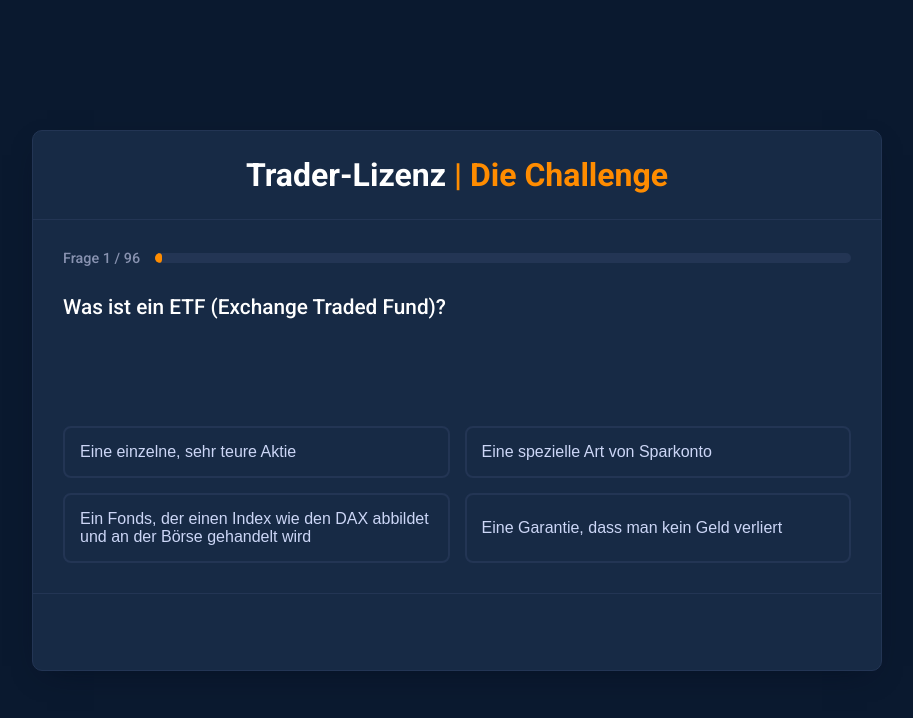
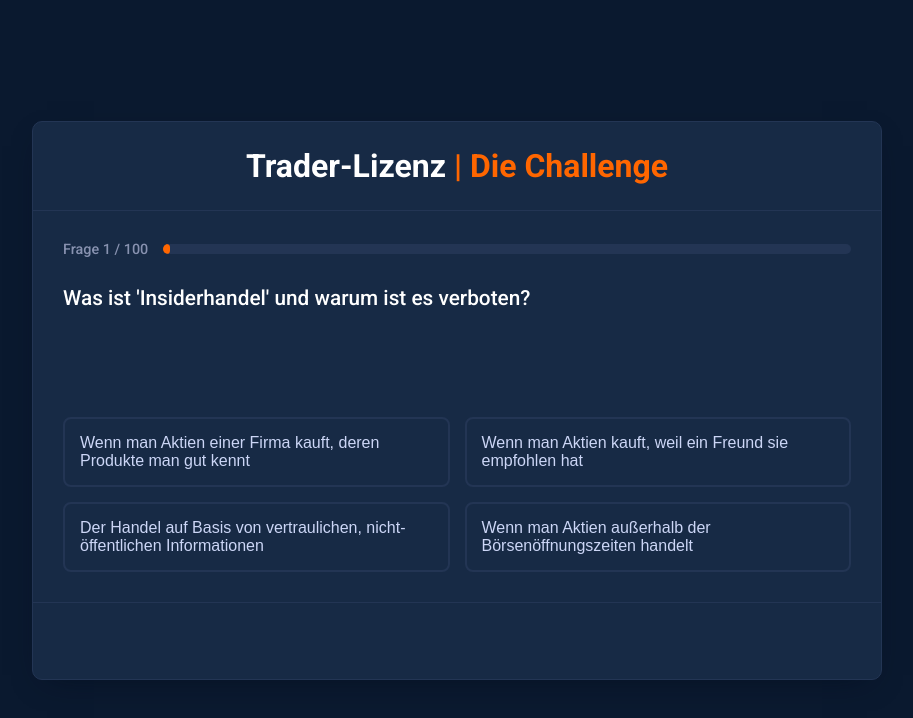
Before and after one commit to mkleh78/boersenfuehrerschein, a plain HTML site: page index.html in a window 1280 px wide. Shown: the whole page, without its empty margins (183-1096 px from the left). Drawn offline with Linux system fonts and the light colour scheme.

Commit message:
Add more trading questions and refine layout

```diff
--- a/index.html
+++ b/index.html
@@ -14,7 +14,7 @@
             --primary: #172A45;       /* Lighter Navy for containers */
             --text-light: #CCD6F6;    /* Light text */
             --text-mid: #8892B0;      /* Medium/subtle text */
-            --accent-orange: #FF8C00; /* Bright Orange for accents */
+            --accent-orange: #FF6600; /* Bright Orange similar to just-options.de */
             --accent-green: #2ecc71;  /* Success green */
             --accent-red: #e74c3c;    /* Error red */
             --border-color: #233554;  /* Border color */
@@ -392,9 +392,9 @@
                 { question: "Was ist das 'Emittentenrisiko'?", answers: [{ text: "Das Risiko, dass der Herausgeber eines Wertpapiers (z.B. Zertifikat) pleitegeht", correct: true, rationale: "Genau. Bei ETFs ist dieses Risiko durch das 'Sondervermögen' stark minimiert, bei Zertifikaten besteht es aber voll." }, { text: "Das Risiko, dass ein Unternehmen schlechte Nachrichten veröffentlicht", correct: false, rationale: "Falsch. Das ist ein allgemeines Marktrisiko oder unternehmensspezifisches Risiko." }, { text: "Das Risiko, dass die Börse gehackt wird", correct: false, rationale: "Falsch. Das wäre ein operatives Risiko." }, { text: "Das Risiko, dass man die falschen Aktien kauft", correct: false, rationale: "Falsch. Das ist dein persönliches Anlagerisiko." }] },
                 { question: "Was ist der Unterschied zwischen Investieren und Spekulieren?", answers: [{ text: "Investieren ist langfristig, Spekulieren ist kurzfristig", correct: true, rationale: "Das ist die klassische Abgrenzung. Investoren kaufen einen Teil eines Unternehmens, Spekulanten wetten auf kurzfristige Kursbewegungen." }, { text: "Investieren ist sicher, Spekulieren ist riskant", correct: false, rationale: "Falsch. Jede Anlage an der Börse birgt Risiken. Spekulieren ist aber in der Regel deutlich riskanter." }, { text: "Investieren ist mit Aktien, Spekulieren mit ETFs", correct: false, rationale: "Falsch. Man kann mit beiden Instrumenten sowohl investieren als auch spekulieren." }, { text: "Es gibt keinen Unterschied", correct: false, rationale: "Falsch. Der Zeithorizont und die Motivation sind fundamental unterschiedlich." }] },
                 { question: "Warum ist es sinnvoll, regelmäßig sein Portfolio zu überprüfen?", answers: [{ text: "Um die ursprüngliche Risikoverteilung wiederherzustellen ('Rebalancing')", correct: true, rationale: "Genau. Durch Kursentwicklungen kann sich die Gewichtung verschieben, die man dann wieder anpassen sollte." }, { text: "Um jeden Tag Aktien zu kaufen und verkaufen", correct: false, rationale: "Falsch. Regelmäßig bedeutet z.B. einmal im Jahr, nicht täglich." }, { text: "Weil der Broker das vorschreibt", correct: false, rationale: "Falsch. Das ist deine eigene Verantwortung." }, { text: "Um die besten Aktien zu finden", correct: false, rationale: "Falsch. Die Überprüfung dient der Pflege des Bestehenden, nicht unbedingt der Suche nach Neuem." }] },
+                { question: "Was ist eine Option im Börsenhandel?", answers: [{ text: "Ein Vertrag, der das Recht gibt, einen Basiswert zu einem festen Preis zu kaufen oder zu verkaufen", correct: true, rationale: "Richtig. Optionen gewähren ein Recht, aber keine Pflicht, und haben ein Ablaufdatum." }, { text: "Eine Aktie mit besonders vielen Wahlmöglichkeiten", correct: false, rationale: "Falsch. Eine Option ist ein Derivat, keine spezielle Aktie." }, { text: "Ein Garantieschein für Dividenden", correct: false, rationale: "Falsch. Optionen geben keine Dividenden." }, { text: "Ein Sparplan mit festen Zinsen", correct: false, rationale: "Falsch. Optionen sind spekulative Derivate." }] },
                 { question: "Was ist ein 'Warrant' (Optionsschein)?", answers: [{ text: "Ein Wertpapier, das dem Inhaber das Recht gibt, eine Aktie zu einem bestimmten Preis zu kaufen oder zu verkaufen", correct: true, rationale: "Korrekt. Sie haben eine Hebelwirkung und sind hochspekulativ, daher für Anfänger ungeeignet." }, { text: "Eine Garantie für eine Dividende", correct: false, rationale: "Falsch. So eine Garantie gibt es nicht." }, { text: "Ein Anteil an einem Immobilienfonds", correct: false, rationale: "Falsch. Das wäre ein Immobilienfonds-Anteil." }, { text: "Der englische Begriff für eine Anleihe", correct: false, rationale: "Falsch. Eine Anleihe heißt auf Englisch 'bond'." }] },
                 { question: "Was ist ein 'Future' (Terminkontrakt)?", answers: [{ text: "Ein verbindlicher Vertrag, eine Ware zu einem festgelegten Preis an einem zukünftigen Datum zu kaufen/verkaufen", correct: true, rationale: "Korrekt. Futures sind komplexe Derivate für Profis, um sich gegen Preisschwankungen abzusichern oder zu spekulieren." }, { text: "Eine Vorhersage über die zukünftige Entwicklung einer Aktie", correct: false, rationale: "Falsch. Es ist ein bindender Vertrag, keine bloße Vorhersage." }, { text: "Eine Aktie mit garantierter Zukunft", correct: false, rationale: "Falsch. So etwas gibt es nicht." }, { text: "Ein langfristiger Sparplan", correct: false, rationale: "Falsch. Es ist ein Instrument für den Handel, nicht primär zum Sparen." }] },
-                { text: "Eine zweite Version einer Aktie", correct: false, rationale: "Falsch. So etwas gibt es nicht." },
                 { question: "Was ist ein 'Robo-Advisor'?", answers: [{ text: "Eine digitale Plattform, die automatisiert ein diversifiziertes Portfolio für Anleger erstellt und verwaltet", correct: true, rationale: "Genau. Sie sind eine kostengünstige Alternative zur klassischen Vermögensverwaltung." }, { text: "Ein Roboter, der an der Börse handelt", correct: false, rationale: "Falsch. Es ist eine Software (Algorithmus), kein physischer Roboter." }, { text: "Ein Berater, der nur per Chat erreichbar ist", correct: false, rationale: "Falsch. Der Kern ist die Automatisierung, nicht der Kommunikationskanal." }, { text: "Eine Betrugsmasche mit Trading-Bots", correct: false, rationale: "Falsch. Seriöse Robo-Advisor sind regulierte Finanzdienstleister." }] },
                 { question: "Was ist besser: 'Market Timing' oder 'Time in the Market'?", answers: [{ text: "'Time in the Market' (lange investiert bleiben)", correct: true, rationale: "Korrekt. Statistiken zeigen, dass es wichtiger ist, langfristig investiert zu bleiben, als zu versuchen, den perfekten Ein- und Ausstiegszeitpunkt zu erwischen." }, { text: "'Market Timing' (den perfekten Zeitpunkt erwischen)", correct: false, rationale: "Falsch. Selbst Profis scheitern meist daran. Das Risiko, die besten Tage zu verpassen, ist zu hoch." }, { text: "Beides ist gleich gut", correct: false, rationale: "Falsch. Für die meisten Anleger ist 'Time in the Market' die deutlich erfolgreichere Strategie." }, { text: "Auf sein Bauchgefühl hören", correct: false, rationale: "Falsch. Das Bauchgefühl wird von Angst und Gier geleitet und ist ein schlechter Ratgeber." }] },
             ],
@@ -417,7 +417,9 @@
                 { question: "Was ist eine 'Market-Order'?", answers: [{ text: "Ein Auftrag, der zum nächstbesten verfügbaren Preis ausgeführt wird", correct: true, rationale: "Richtig. Es wird sofort ausgeführt, aber man hat keine Kontrolle über den genauen Preis." }, { text: "Ein Auftrag, der nur zu einem bestimmten, festgelegten Preis ausgeführt wird", correct: false, rationale: "Falsch. Das wäre eine 'Limit-Order'." }, { text: "Ein Auftrag, der nur am Wochenende platziert werden kann", correct: false, rationale: "Falsch. Order können jederzeit platziert, aber nur zu Handelszeiten ausgeführt werden." }, { text: "Ein Auftrag, der den ganzen Markt aufkauft", correct: false, rationale: "Falsch. Das wäre wohl etwas zu teuer. Es ist eine Art der Auftragsausführung." }] },
                 { question: "Was ist eine 'Limit-Order'?", answers: [{ text: "Ein Auftrag, der nur zu einem von dir festgelegten Preis (oder besser) ausgeführt wird", correct: true, rationale: "Genau. Man hat die Kontrolle über den Preis, aber keine Garantie für die Ausführung." }, { text: "Ein Auftrag, der sofort zum besten Preis ausgeführt wird", correct: false, rationale: "Falsch. Das wäre eine 'Market-Order'." }, { text: "Ein Auftrag, der die Anzahl der Aktien limitiert, die man kaufen kann", correct: false, rationale: "Falsch. Man legt den Preis fest, nicht die maximale Anzahl." }, { text: "Ein Auftrag, der nur für eine begrenzte Zeit gültig ist", correct: false, rationale: "Falsch. Man kann eine Gültigkeit festlegen, aber die Definition ist der Preis." }] },
                 { question: "Was ist ein 'Stop-Loss-Order'?", answers: [{ text: "Ein Verkaufsauftrag, der bei Erreichen eines Kurses automatisch ausgelöst wird, um Verluste zu begrenzen", correct: true, rationale: "Genau. Er dient zur Begrenzung von Verlusten, kann sie aber nicht garantieren." }, { text: "Ein Auftrag, der den Handel stoppt, wenn man zu viel verliert", correct: false, rationale: "Falsch. Er stoppt nicht den Handel, sondern verkauft eine bestimmte Position." }, { text: "Ein Kaufauftrag für sehr günstige Aktien", correct: false, rationale: "Falsch. Es ist ein Verkaufsauftrag zur Risikobegrenzung." }, { text: "Ein Auftrag, der Verluste verhindert", correct: false, rationale: "Falsch. Er kann Verluste nicht verhindern, nur begrenzen. Bei schnellen Kursstürzen kann der Verkaufspreis auch unter dem Stop-Preis liegen." }] },
+                { question: "Was ist eine 'Trailing Stop-Order'?", answers: [{ text: "Ein Stop-Loss, der sich bei steigenden Kursen automatisch nach oben verschiebt", correct: true, rationale: "Richtig. So lassen sich Gewinne absichern, ohne ständig den Markt zu beobachten." }, { text: "Eine Order, die nur bei fallenden Kursen ausgelöst wird", correct: false, rationale: "Falsch. Sie folgt zunächst steigenden Kursen und löst erst aus, wenn der Kurs wieder fällt." }, { text: "Eine Order, die nur an einem bestimmten Börsenplatz gültig ist", correct: false, rationale: "Falsch. Trailing Stops sind bei vielen Brokern verfügbar." }, { text: "Ein Limit, das jeden Tag manuell angepasst werden muss", correct: false, rationale: "Falsch. Die Anpassung erfolgt automatisch." }] },
                 { question: "Was ist der 'Spread' (Geld-Brief-Spanne)?", answers: [{ text: "Der Unterschied zwischen dem Kauf- und Verkaufskurs", correct: true, rationale: "Korrekt. Ein kleiner Spread ist ein Zeichen für hohe Liquidität und geringere indirekte Handelskosten." }, { text: "Die Streuung der Aktien in einem ETF", correct: false, rationale: "Falsch. Das ist die Diversifikation." }, { text: "Eine spezielle Steuer für Trader", correct: false, rationale: "Falsch. Es sind implizite Kosten, keine Steuer." }, { text: "Der durchschnittliche Gewinn einer Aktie", correct: false, rationale: "Falsch. Der Gewinn ist die Rendite, nicht der Spread." }] },
+                { question: "Was ist ein 'Margin Call'?", answers: [{ text: "Die Aufforderung des Brokers, zusätzliches Geld oder Sicherheiten nachzuschießen", correct: true, rationale: "Genau. Bei gehebelten Positionen musst du nachlegen, wenn der Wert zu stark fällt." }, { text: "Ein Bonus, den man für hohe Gewinne erhält", correct: false, rationale: "Falsch. Ein Margin Call ist eine Warnung, kein Bonus." }, { text: "Ein automatischer Verkauf mit Gewinn", correct: false, rationale: "Falsch. Es geht um Verluste und zusätzliche Sicherheiten." }, { text: "Eine Gebühr für den Handel auf Kredit", correct: false, rationale: "Falsch. Gebühren sind etwas anderes; der Margin Call ist die Nachschusspflicht." }] },
                 { question: "Was bedeutet es, wenn ein ETF 'physisch replizierend' ist?", answers: [{ text: "Der ETF kauft tatsächlich die Aktien, die im Index enthalten sind", correct: true, rationale: "Richtig. Das ist die direkteste und transparenteste Abbildungsmethode." }, { text: "Man bekommt die Aktien als Papier nach Hause geschickt", correct: false, rationale: "Falsch. Die Verwahrung ist trotzdem digital." }, { text: "Der ETF bildet den Index durch Tauschgeschäfte (Swaps) nach", correct: false, rationale: "Falsch. Das wäre 'synthetisch replizierend'." }, { text: "Der ETF investiert nur in physische Güter wie Gold", correct: false, rationale: "Falsch. Die Methode bezieht sich auf die Abbildung eines Aktienindex." }] },
                 { question: "Kann man mit fallenden Kursen Geld verdienen?", answers: [{ text: "Ja, durch 'Short Selling' (Leerverkäufe) oder entsprechende Derivate", correct: true, rationale: "Richtig. Das ist allerdings eine sehr riskante Strategie für erfahrene Anleger." }, { text: "Nein, man kann nur bei steigenden Kursen gewinnen", correct: false, rationale: "Falsch. Es gibt Instrumente, um auf fallende Kurse zu setzen." }, { text: "Nur, wenn man Insider-Informationen hat", correct: false, rationale: "Falsch. Insiderhandel ist illegal, egal in welche Richtung man handelt." }, { text: "Nur bei Bärenmärkten", correct: false, rationale: "Falsch. Man kann auch bei einzelnen Aktien auf fallende Kurse setzen, selbst in einem Bullenmarkt." }] },
                 { question: "Was ist ein 'Börsenplatz' wie Xetra oder Tradegate?", answers: [{ text: "Ein elektronisches Handelssystem, über das Aufträge abgewickelt werden", correct: true, rationale: "Genau. Xetra ist der Haupthandelsplatz der Frankfurter Börse, Tradegate ist ein weiterer beliebter Platz." }, { text: "Ein Gebäude, in dem sich Händler treffen", correct: false, rationale: "Falsch. Das war früher so (Parketthandel), heute läuft fast alles elektronisch." }, { text: "Eine App zum Aktienhandel", correct: false, rationale: "Falsch. Die App deines Brokers greift auf diese Börsenplätze zu." }, { text: "Ein Forum für Börsennachrichten", correct: false, rationale: "Falsch. Das sind Handelsplattformen, keine Nachrichtenportale." }] },
@@ -443,6 +445,7 @@
             "Psychologie & Verhalten": [
                 { question: "Warum sind Emotionen wie Angst und Gier an der Börse gefährlich?", answers: [{ text: "Sie führen zu unüberlegten, irrationalen Entscheidungen", correct: true, rationale: "Korrekt. Angst führt zum Verkauf bei Tiefstkursen, Gier zum Kauf bei Höchstkursen." }, { text: "Sie sind gesetzlich verboten", correct: false, rationale: "Falsch. Emotionen sind menschlich und nicht verboten, aber man sollte sie kontrollieren." }, { text: "Sie senken die Handelsgebühren", correct: false, rationale: "Falsch. Emotionen haben keinen Einfluss auf die Gebührenstruktur eines Brokers." }, { text: "Sie garantieren hohe Gewinne", correct: false, rationale: "Falsch. Das Gegenteil ist der Fall, sie führen oft zu Verlusten." }] },
                 { question: "Was bedeutet 'FOMO' an der Börse?", answers: [{ text: "'Fear Of Missing Out' - die Angst, einen Gewinn zu verpassen", correct: true, rationale: "Richtig. Diese Angst führt oft dazu, dass Anleger in bereits stark gestiegene, überhitzte Aktien einsteigen." }, { text: "Eine Anlagestrategie für mutige Investoren", correct: false, rationale: "Falsch. Es ist ein psychologischer Fallstrick, keine Strategie." }, { text: "Ein technischer Indikator im Chart", correct: false, rationale: "Falsch. Es ist eine Emotion, kein Indikator." }, { text: "Eine Abkürzung für eine Börsenaufsichtsbehörde", correct: false, rationale: "Falsch. Es ist ein umgangssprachlicher Begriff aus dem Englischen." }] },
+                { question: "Was beschreibt der Begriff 'Verlustaversion'?", answers: [{ text: "Verluste schmerzen stärker als gleich hohe Gewinne Freude bereiten", correct: true, rationale: "Ja. Diese Tendenz führt dazu, dass Anleger Verluste zu lange aussitzen oder Gewinne zu früh mitnehmen." }, { text: "Anleger meiden Aktien aus Angst vor Skandalen", correct: false, rationale: "Falsch. Verlustaversion bezieht sich auf die emotionale Bewertung von Gewinnen und Verlusten." }, { text: "Die Angst vor dem ersten Aktienkauf", correct: false, rationale: "Falsch. Auch erfahrene Anleger können Verlustaversion haben." }, { text: "Die Pflicht, Verluste sofort steuerlich geltend zu machen", correct: false, rationale: "Falsch. Steuern haben mit Verlustaversion nichts zu tun." }] },
                 { question: "Was ist das 'Herdenverhalten' bei Anlegern?", answers: [{ text: "Die Tendenz, das zu tun, was die meisten anderen auch tun", correct: true, rationale: "Korrekt. Das kann Blasen oder Panikverkäufe verstärken und ist selten eine gute Idee." }, { text: "Sich in Foren über Aktien auszutauschen", correct: false, rationale: "Falsch. Austausch ist gut, aber blind der Masse zu folgen, ist gefährlich." }, { text: "Nur in Agrar-Aktien zu investieren", correct: false, rationale: "Falsch. Das hat nichts mit dem Begriff zu tun." }, { text: "Eine Strategie, bei der man immer auf den Marktführer setzt", correct: false, rationale: "Falsch. Das kann eine Strategie sein, aber Herdenverhalten ist die unreflektierte Nachahmung." }] },
                 { question: "Ein Freund erzählt dir von einer 'todsicheren' Aktie. Wie reagierst du?", answers: [{ text: "Skeptisch bleiben, eigene Recherchen anstellen und die Risiken prüfen", correct: true, rationale: "Sehr gut. 'Todsichere' Tipps gibt es nicht. Mache immer deine eigenen Hausaufgaben." }, { text: "Sofort mein ganzes Taschengeld investieren", correct: false, rationale: "Falsch. Das wäre extrem riskant und von Gier getrieben." }, { text: "Den Freund bitten, für mich zu investieren", correct: false, rationale: "Falsch. Du solltest immer selbst die Kontrolle und Verantwortung für dein Geld behalten." }, { text: "Die Information ignorieren, weil Freunde immer lügen", correct: false, rationale: "Falsch. Ignorieren ist eine Option, aber die Quelle kritisch zu prüfen ist noch besser." }] },
                 { question: "Was bedeutet der Spruch 'Hin und Her macht Taschen leer'?", answers: [{ text: "Häufiges Handeln verursacht hohe Gebühren, die die Rendite auffressen", correct: true, rationale: "Korrekt. Jede Transaktion kostet Geld. Langfristiges Halten ist oft kostengünstiger." }, { text: "Man sollte sein Depot nicht zwischen Brokern wechseln", correct: false, rationale: "Falsch. Ein Depotwechsel kann sinnvoll sein, der Spruch bezieht sich auf häufiges Handeln." }, { text: "Man sollte nicht zwischen verschiedenen Währungen wechseln", correct: false, rationale: "Falsch. Auch das ist nicht gemeint." }, { text: "Man sollte nicht zu oft auf sein Depot schauen", correct: false, rationale: "Falsch. Das ist zwar ein guter Rat gegen Stress, aber der Spruch meint die Transaktionskosten." }] },
@@ -450,7 +453,6 @@
                 { question: "Warum kann die Aktie eines profitablen Unternehmens fallen?", answers: [{ text: "Weil die Erwartungen der Anleger noch höher waren und enttäuscht wurden", correct: true, rationale: "Sehr gut. An der Börse wird die Zukunft gehandelt. Wenn der Ausblick enttäuscht, kann der Kurs trotz Gewinn fallen." }, { text: "Das ist unmöglich. Profitable Unternehmen steigen immer.", correct: false, rationale: "Falsch. Das ist ein häufiger Irrglaube. Die Erwartungen sind entscheidend." }, { text: "Weil der CEO Urlaub gemacht hat", correct: false, rationale: "Falsch. Das wäre kein rationaler Grund für einen Kursfall." }, { text: "Weil zu viele Dividenden gezahlt wurden", correct: false, rationale: "Falsch. Eine hohe Dividende wird von Anlegern meist positiv bewertet." }] },
                 { question: "Was ist der 'Homo Oeconomicus'?", answers: [{ text: "Ein theoretisches Modell eines rein rational entscheidenden Menschen", correct: true, rationale: "Genau. Die Börse zeigt aber immer wieder, dass echte Menschen von Emotionen geleitet werden und nicht diesem Modell entsprechen." }, { text: "Ein besonders erfolgreicher Investor", correct: false, rationale: "Falsch. Es ist ein theoretisches Konzept, keine Person." }, { text: "Ein Anleger, der nur in die heimische Wirtschaft investiert", correct: false, rationale: "Falsch. Das ist nicht die Definition." }, { text: "Ein ausgestorbener Vorfahre des modernen Menschen", correct: false, rationale: "Falsch. Das wäre der Homo Erectus. Hier geht es um Wirtschaftstheorie." }] },
                 { question: "Warum ist es riskant, auf 'heiße Tipps' aus dem Internet zu hören?", answers: [{ text: "Weil die Quelle oft anonym ist und eigene Interessen verfolgt", correct: true, rationale: "Absolut. Solche Tipps sind oft Teil von 'Pump and Dump'-Systemen, bei denen Betrüger den Kurs treiben." }, { text: "Weil gute Informationen im Internet immer falsch sind", correct: false, rationale: "Falsch. Es gibt gute Informationen, aber 'heiße Tipps' sind meist unseriös." }, { text: "Weil es illegal ist, Informationen aus dem Internet zu nutzen", correct: false, rationale: "Falsch. Es ist legal, aber man muss die Quelle extrem kritisch prüfen." }, { text: "Weil nur Bankberater gute Tipps geben", correct: false, rationale: "Falsch. Auch Bankberater können sich irren. Eigene Recherche ist immer der beste Weg." }] },
-                { text: "Eine Methode, um Reifen aufzupumpen", correct: false, rationale: "Falsch. Das ist nicht gemeint." },
                 { question: "Was ist ein 'Pump and Dump'-Schema?", answers: [{ text: "Illegaler Betrug, bei dem ein Kurs künstlich hochgetrieben und dann verkauft wird", correct: true, rationale: "Richtig. Anleger, die auf die Gerüchte hereinfallen, bleiben auf den Verlusten sitzen. Das ist illegal." }, { text: "Eine legitime Marketingstrategie", correct: false, rationale: "Falsch. Es ist eine Form von Marktmanipulation und Betrug." }, { text: "Ein Computerspiel", correct: false, rationale: "Falsch. Es ist eine illegale Praxis an den Finanzmärkten." }, { text: "Eine Methode, um Reifen aufzupumpen", correct: false, rationale: "Falsch. Das ist nicht gemeint." }] },
                 { question: "Du liest in den Nachrichten, dass die Börse stark gefallen ist. Was ist die klügste Reaktion für einen langfristigen Anleger?", answers: [{ text: "Ruhe bewahren, den eigenen Plan überprüfen und eventuell sogar günstig nachkaufen.", correct: true, rationale: "Das ist die disziplinierteste Reaktion. Fallende Kurse können für langfristige Anleger auch Kaufgelegenheiten sein." }, { text: "Sofort alle Aktien in Panik verkaufen, um noch mehr Verluste zu vermeiden.", correct: false, rationale: "Falsch. Das ist eine klassische Panikreaktion. Man realisiert die Verluste und verpasst die mögliche Erholung." }, { text: "Sich nie wieder mit dem Thema Börse beschäftigen.", correct: false, rationale: "Falsch. Rückschläge gehören dazu. Daraus zu lernen ist besser, als das Thema komplett aufzugeben." }, { text: "Einen Kredit aufnehmen, um jetzt ganz viel zu investieren.", correct: false, rationale: "Falsch. Mit geliehenem Geld zu spekulieren ist extrem riskant und sollte unbedingt vermieden werden." }] },
                 { question: "Was ist die 'Hauptversammlung' eines Unternehmens?", answers: [{ text: "Die jährliche Versammlung der Aktionäre", correct: true, rationale: "Korrekt. Hier können Aktionäre ihr Stimmrecht ausüben und den Vorstand befragen." }, { text: "Ein Treffen aller Mitarbeiter", correct: false, rationale: "Falsch. Das wäre eine Betriebsversammlung." }, { text: "Eine Pressekonferenz zur Vorstellung neuer Produkte", correct: false, rationale: "Falsch. Das ist Marketing." }, { text: "Die Gründungsversammlung des Unternehmens", correct: false, rationale: "Falsch. Die Hauptversammlung findet regelmäßig statt, nicht nur bei der Gründung." }] },
```
